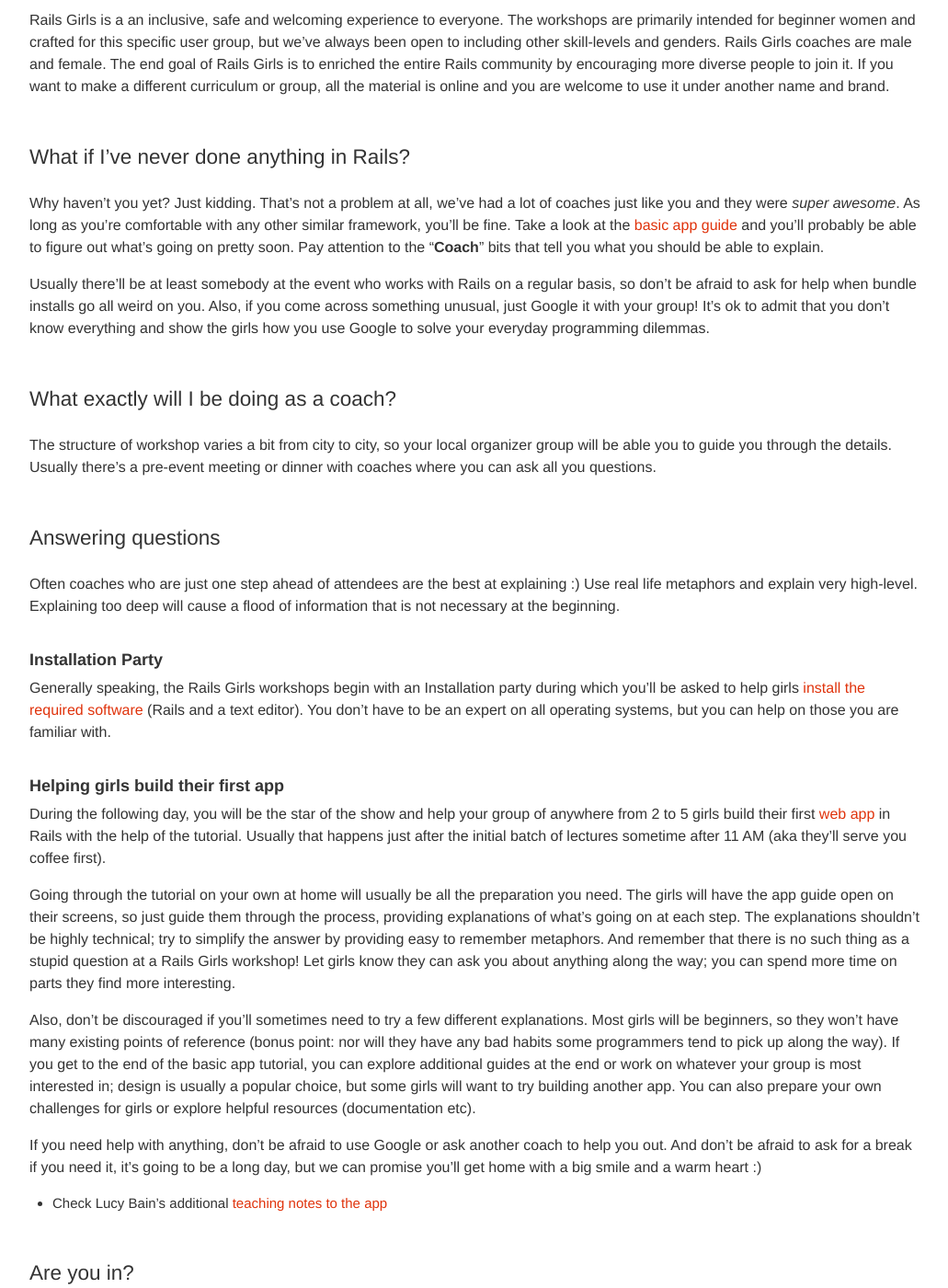
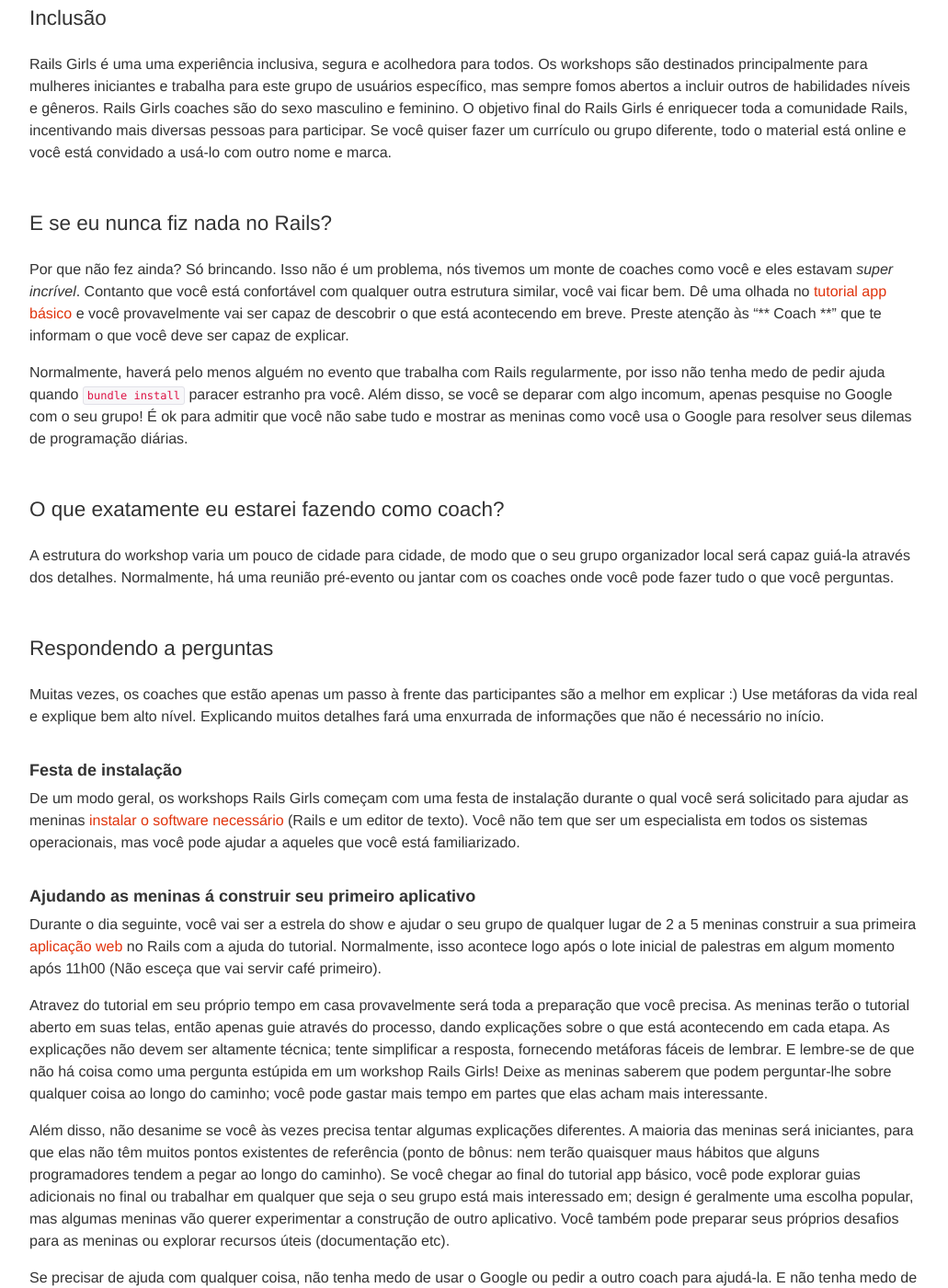
Before and after one commit to railsgirls/guides.railsgirls.com, a Jekyll site: the page built from _posts/2013-03-26-coach.markdown, in a window 1280 px wide and 1400 px high, scrolled down 1552 px. Shown: the whole window at 92% size, without its empty margins (53-1084 px from the left). Built offline with Jekyll 4.4.1, drawn with Linux system fonts in a browser that asks for light colours; nearby versions of some CDN libraries; some of the changed text lies outside the part shown.

Commit message:
Tradução para Portuguẽs Brasil da pargina de Coaches

```diff
--- a/_posts/2013-03-26-coach.markdown
+++ b/_posts/2013-03-26-coach.markdown
@@ -4,89 +4,83 @@
 permalink: coach
 ---
 
-# Being a Rails Girls coach
+# Como ser uma Rails Girls coach
 
-*All your basic questions answered in one place*
+*Todas as suas perguntas básicas respondidas em um só lugar*
 
-### What do I need to be a Rails Girls coach?
+### O que eu preciso ser para ser uma Rails Girls coach?
 
-So, you've heard about [Rails Girls](http://railsgirls.com) and are wondering if you've got what it takes to be a coach at one of the workshops? That's awesome! Your interest in helping beginners dip their toes into web programming is already a great prerequisite! What else do you need?
+Então, você já ouviu falar sobre [Rails Girls](http://railsgirls.com) e estão se perguntando se você tem o que é preciso para ser uma coach em um dos workshops? Fantástico! Seu interesse em ajudar iniciantes começar na programação web já é um grande pré-requisito! O que mais você precisa?
 
-- Patience, willingness to help, and a friendly attitude :)
-- Being able to answer all sorts of questions in a beginner friendly way (even if the explanation isn't *technically* completely exact) throughout the duration of the workshop.
-- Experience with web programming (you know what MVC means, right?), not necessarily in Rails.
-- Some time to go through the [basic app tutorial][app] before the event.
+- Paciência, vontade de ajudar, e uma atitude amigável :)
+- Ser capaz de responder a todos os tipos de perguntas de uma forma iniciante e migável (mesmo se a explicação não seja *tecnicamente* totalmente exata) durante toda a duração do workshop.
+- Experiência com programação web (você sabe o que significa MVC, certo?), Não necessariamente em Rails.
+- Algum tempo para visitar o [tutorial app básico][app] antes do evento.
 
-### Why should I be a Rails Girls coach?
+### Por que eu deveria ser uma Rails Girls coach?
 
-You mean besides incredibly good karma? Here are some very likely outcomes:
+Quer dizer, além de incrivelmente bom karma? Aqui estão alguns resultados muito prováveis:
 
-- You'll meet interesting new people outside your usual developer group.
-- You'll probably learn something new by answering questions you never thought of asking yourself.
-- Eternal gratitude from your group of girls and the Rails Girls community.
-- An epic [\#FridayHug](http://fridayhug.com) like you've never seen before.
-- You'll help break down stereotypes about women not being interested in technology and programming and thus help your sisters, female friends and relatives, (future) daughters have more choices in their future. And you can add all that on your CV!
+- Você vai conhecer novas pessoas interessantes fora do seu grupo desenvolvedor de costume.
+- Você provavelmente vai aprender algo novo, respondendo a perguntas que você nunca pensou em perguntar a si mesmo.
+- Eterna gratidão do seu grupo de meninas e a comunidade Rails Girls.
+- Um [\#FridayHug](http://fridayhug.com) épico como você nunca viu antes.
+- Você vai ajudar a quebrar estereótipos sobre as mulheres não estar interessada em tecnologia e programação e, assim, ajudar suas irmãs, amigas e parentes do sexo feminino, (futuras) filhas a terem mais opções em seu futuro. E você pode adicionar tudo seu CV!
 
-### Choice of technology
-Rails Girls workshops give the first experience in software craftsmanship through introducing the participants to Ruby, Rails and HTML/CSS. The curriculum has been built around these technologies. If the workshop is too difficult or deep, it will not encourage the beginners to continue as it's perceived too hard. Rails Girls workshops are not about learning programming fast and efficiently. It's about the open environment, excitement and getting to know the tools they can use, and having a great day learning about programming, the community, web apps and more. We would love to see other additions to e.g.follow up meetups. If you'd like to host a beginner-friendly, welcome event for women in other technologies or frameworks, we strongly encourage you to do so and use the existing materials. All Rails Girls content is licensed under creative commons.
+### Escolha da tecnologia
+Os workshops Rails Girls dão a primeira experiência em desenvolvimento de software através da introdução das participantes em Ruby, Rails e HTML/CSS. O currículo foi construído em torno dessas tecnologias. Se o workshop é muito difícil ou avançado, não vai incentivar as iniciantes em continuar se acharem muito difícil. Workshops Rails Girls não são sobre a aprendizagem de programação rápida e eficiente. É sobre o ambiente aberto, emoção e conhecer as ferramentas que podem usar, e ter um grande dia aprendendo sobre a programação, a comunidade, aplicações web e muito mais. Nós adoraríamos ver outras adições ex.: meetups regulares. Se você gostaria de hospedar, um evento de boas-vindas iniciante para as mulheres em outras tecnologias ou quadros, nós encorajamos você a fazê-lo e utilizar o material existente. Todo o conteúdo do Rails Girls está licenciado sob Creative Commons.
 
+### Tempo para terminar o app
+Há grande quantidade de tempo para concluir o aplicativo, e por isso é mais importante explicar devagar o que está acontecendo em cada passo, pois é um monte de copiar/colar e se os participantes apressar o guia, que será feito muito rápido, mas não entenderam como tudo aconteceu.
+<br> Há bastante tempo (4-5)h reservado para o aplicativo, aprimorando-o e colocando-o on-line para os outros verem isso não há pressa :)
 
-### Time to complete app
-There's loads of time to complete the app, and so it is more important to slowly explain what is happening in each step, as it is a lot of copy pasting and if attendees rush through the guide, they will be done soon but not understand at all what happened.
-<br> There's a LOT (4-5) h reserved for the app, tweaking it and putting it online for others to see so there is no hurry :)
+### Ganhos
+Acredite ou não, para a maioria, é realmente importante. Isso torna o ambiente diferente. Você decide como, mas pequenas coisas (fazer botões), etiquetas, cupcakes, balões, cartazes, ou qualquer coisa que você pode trazer faz toda a diferença.
 
+### Inclusão
+Rails Girls é uma uma experiência inclusiva, segura e acolhedora para todos. Os workshops são destinados principalmente para mulheres iniciantes e trabalha para este grupo de usuários específico, mas sempre fomos abertos a incluir outros de habilidades níveis e gêneros. Rails Girls coaches são do sexo masculino e feminino. O objetivo final do Rails Girls é enriquecer toda a comunidade Rails, incentivando mais diversas pessoas para participar. Se você quiser fazer um currículo ou grupo diferente, todo o material está online e você está convidado a usá-lo com outro nome e marca.
 
-### Swag
-Believe it or not, for most, it is really important. It makes the environment different. You decide how, but little crafts (making buttons), stickers, cupcakes, balloons, posters, or anything you can come up with makes all the difference.
+### E se eu nunca fiz nada no Rails?
+Por que não fez ainda? Só brincando. Isso não é um problema, nós tivemos um monte de coaches como você e eles estavam *super incrível*. Contanto que você está confortável com qualquer outra estrutura similar, você vai ficar bem. Dê uma olhada no [tutorial app básico] [app] e você provavelmente vai ser capaz de descobrir o que está acontecendo em breve. Preste atenção às "** Coach **" que te informam o que você deve ser capaz de explicar.
 
+Normalmente, haverá pelo menos alguém no evento que trabalha com Rails regularmente, por isso não tenha medo de pedir ajuda quando `bundle install` paracer estranho pra você. Além disso, se você se deparar com algo incomum, apenas pesquise no Google com o seu grupo! É ok para admitir que você não sabe tudo e mostrar as meninas como você usa o Google para resolver seus dilemas de programação diárias.
 
-### Inclusivity
-Rails Girls is a an inclusive, safe and welcoming experience to everyone. The workshops are primarily intended for beginner women and crafted for this specific user group, but we've always been open to including other skill-levels and genders. Rails Girls coaches are male and female. The end goal of Rails Girls is to enriched the entire Rails community by encouraging more diverse people to join it. If you want to make a different curriculum or group, all the material is online and you are welcome to use it under another name and brand.
+### O que exatamente eu estarei fazendo como coach?
 
+A estrutura do workshop varia um pouco de cidade para cidade, de modo que o seu grupo organizador local será capaz guiá-la através dos detalhes. Normalmente, há uma reunião pré-evento ou jantar com os coaches onde você pode fazer tudo o que você perguntas.
 
+### Respondendo a perguntas
+Muitas vezes, os coaches que estão apenas um passo à frente das participantes são a melhor em explicar :) Use metáforas da vida real e explique bem alto nível. Explicando muitos detalhes fará uma enxurrada de informações que não é necessário no início.
 
-### What if I've never done anything in Rails?
+#### Festa de instalação
 
-Why haven't you yet? Just kidding. That's not a problem at all, we've had a lot of coaches just like you and they were *super awesome*. As long as you're comfortable with any other similar framework, you'll be fine. Take a look at the [basic app guide][app] and you'll probably be able to figure out what's going on pretty soon. Pay attention to the "**Coach**" bits that tell you what you should be able to explain.
+De um modo geral, os workshops Rails Girls começam com uma festa de instalação durante o qual você será solicitado para ajudar as meninas [instalar o software necessário] [install] (Rails e um editor de texto). Você não tem que ser um especialista em todos os sistemas operacionais, mas você pode ajudar a aqueles que você está familiarizado.
 
-Usually there'll be at least somebody at the event who works with Rails on a regular basis, so don't be afraid to ask for help when bundle installs go all weird on you. Also, if you come across something unusual, just Google it with your group! It's ok to admit that you don't know everything and show the girls how you use Google to solve your everyday programming dilemmas.
+#### Ajudando as meninas á construir seu primeiro aplicativo
 
-### What exactly will I be doing as a coach?
+Durante o dia seguinte, você vai ser a estrela do show e ajudar o seu grupo de qualquer lugar de 2 a 5 meninas construir a sua primeira [aplicação web][app] no Rails com a ajuda do tutorial. Normalmente, isso acontece logo após o lote inicial de palestras em algum momento após 11h00 (Não esceça que vai servir café primeiro).
 
-The structure of workshop varies a bit from city to city, so your local organizer group will be able you to guide you through the details. Usually there's a pre-event meeting or dinner with coaches where you can ask all you questions.
+Atravez do tutorial em seu próprio tempo em casa provavelmente será toda a preparação que você precisa. As meninas terão o tutorial aberto em suas telas, então apenas guie através do processo, dando explicações sobre o que está acontecendo em cada etapa. As explicações não devem ser altamente técnica; tente simplificar a resposta, fornecendo metáforas fáceis de lembrar. E lembre-se de que não há coisa como uma pergunta estúpida em um workshop Rails Girls! Deixe as meninas saberem que podem perguntar-lhe sobre qualquer coisa ao longo do caminho; você pode gastar mais tempo em partes que elas acham mais interessante.
 
-### Answering questions
-Often coaches who are just one step ahead of attendees are the best at explaining :) Use real life metaphors and explain very high-level. Explaining too deep will cause a flood of information that is not necessary at the beginning.
+Além disso, não desanime se você às vezes precisa tentar algumas explicações diferentes. A maioria das meninas será iniciantes, para que elas não têm muitos pontos existentes de referência (ponto de bônus: nem terão quaisquer maus hábitos que alguns programadores tendem a pegar ao longo do caminho). Se você chegar ao final do tutorial app básico, você pode explorar guias adicionais no final ou trabalhar em qualquer que seja o seu grupo está mais interessado em; design é geralmente uma escolha popular, mas algumas meninas vão querer experimentar a construção de outro aplicativo. Você também pode preparar seus próprios desafios para as meninas ou explorar recursos úteis (documentação etc).
 
-#### Installation Party
+Se precisar de ajuda com qualquer coisa, não tenha medo de usar o Google ou pedir a outro coach para ajudá-la. E não tenha medo de pedir uma pausa se você precisar, vai ser um longo dia, mas podemos prometer que você vai chegar em casa com um grande sorriso e um coração quente :)
 
-Generally speaking, the Rails Girls workshops begin with an Installation party during which you'll be asked to help girls [install the required software][install] (Rails and a text editor). You don't have to be an expert on all operating systems, but you can help on those you are familiar with.
+* Dê uma olhada nas [notas de ensino para o app](https://github.com/lbain/railsgirls) da Lucy Bain.
 
-#### Helping girls build their first app
+### Você esta dentro?
 
-During the following day, you will be the star of the show and help your group of anywhere from 2 to 5 girls build their first [web app][app] in Rails with the help of the tutorial. Usually that happens just after the initial batch of lectures sometime after 11 AM (aka they'll serve you coffee first).
+Bom, estamos felizes em tê-la a bordo! Entre em contato com as organizadores do seu evento local (se você já não estiver) e elas vão responder a todas as outras perguntas que você possa ter. Normalmente você pode encontrar as informações de contato na página do evento.
 
-Going through the tutorial on your own at home will usually be all the preparation you need. The girls will have the app guide open on their screens, so just guide them through the process, providing explanations of what's going on at each step. The explanations shouldn't be highly technical; try to simplify the answer by providing easy to remember metaphors. And remember that there is no such thing as a stupid question at a Rails Girls workshop! Let girls know they can ask you about anything along the way; you can spend more time on parts they find more interesting.
+Se você estiver viajando no exterior, no momento de um workshop Rails Girls, não hesite em entrar em contato com as organizadoras da cidade que você estará visitando; estamos sempre felizes em receber coaches adicionais! Para não mencionar que um workshop Rails Girls é uma ótima desculpa para visitar uma nova cidade ;)
 
-Also, don't be discouraged if you'll sometimes need to try a few different explanations. Most girls will be beginners, so they won't have many existing points of reference (bonus point: nor will they have any bad habits some programmers tend to pick up along the way). If you get to the end of the basic app tutorial, you can explore additional guides at the end or work on whatever your group is most interested in; design is usually a popular choice, but some girls will want to try building another app. You can also prepare your own challenges for girls or explore helpful resources (documentation etc).
+Algumas outras ótimas dicas de primeira mão para Rails Girls coaches:
 
-If you need help with anything, don't be afraid to use Google or ask another coach to help you out. And don't be afraid to ask for a break if you need it, it's going to be a long day, but we can promise you'll get home with a big smile and a warm heart :)
-
-* Check Lucy Bain's additional [teaching notes to the app](https://github.com/lbain/railsgirls)
-
-### Are you in?
-
-Good, we're happy to have you on board! Get in touch with organizers of your local event (if you aren't already) and they'll answer all the other questions you might have. You can usually find their contact info on the event's page.
-
-If you're traveling abroad at the time of a Rails Girls workshop, do feel free to contact the organizers of the city you'll be visiting; we're always happy to welcome additional coaches! Not to mention that a Rails Girls workshop is a great excuse to visit a new city ;)
-
-Some other great first-hand tips from Rails Girls coaches:
-
-- [4 lessons learned from teaching at Rails Girls Berlin](http://pragtob.wordpress.com/2012/08/14/4-lessons-learned-from-teaching-at-rails-girls-berlin/)
-- [I infiltrated #railsgirlslj, here’s what it was like](http://swizec.com/blog/i-infiltrated-railsgirlsj-heres-what-it-was-like/swizec/5717)
-- [8 ways to enable workshop attendess to keep learning](http://pragtob.wordpress.com/2013/06/14/8-ways-to-enable-workshop-attendess-to-keep-learning/)
-- [What I learned learning Rails / becoming a better teacher](http://floordrees.tumblr.com/post/58784746482/what-i-learned-learning-rails-becoming-a-better)
-- [Tips for coaching a programming study group](http://coaching.rubymonstas.org/)
+- [4 lições aprendidas com o ensino do Rails Girls Berlin](http://pragtob.wordpress.com/2012/08/14/4-lessons-learned-from-teaching-at-rails-girls-berlin/)
+- [Eu infiltrada #railsgirlslj, aqui está como foi](http://swizec.com/blog/i-infiltrated-railsgirlsj-heres-what-it-was-like/swizec/5717)
+- [8 maneiras de permitir que os participantes do workshop continuem aprendendo](http://pragtob.wordpress.com/2013/06/14/8-ways-to-enable-workshop-attendess-to-keep-learning/)
+- [O que aprendendi aprendendo Rails / Se tornando um melhor professor](http://floordrees.tumblr.com/post/58784746482/what-i-learned-learning-rails-becoming-a-better)
+- [Dicas para treinar um grupo de estudo de programação](http://coaching.rubymonstas.org/)
 
 [app]: http://guides.railsgirls.com/app
 [install]: http://guides.railsgirls.com/install/
```
